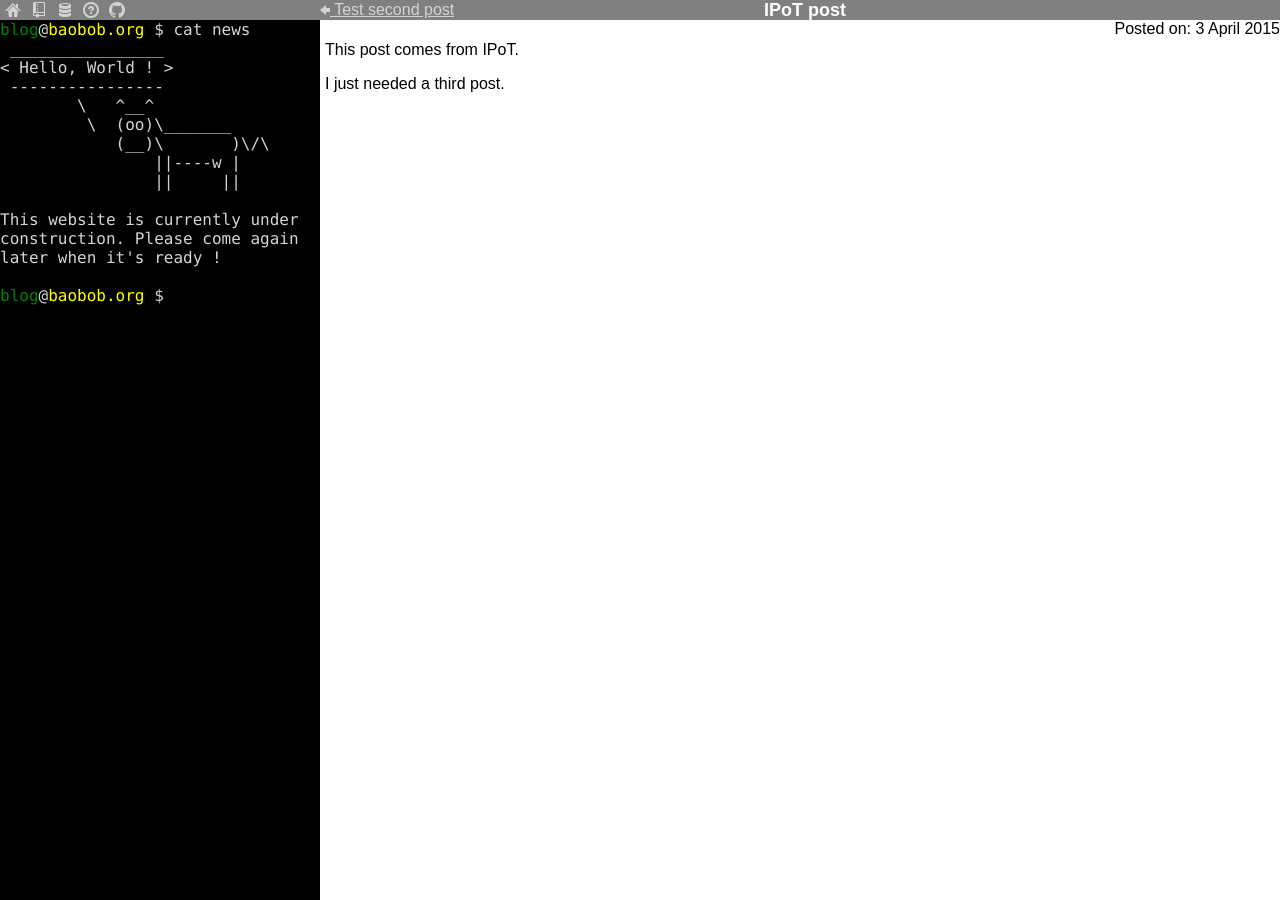
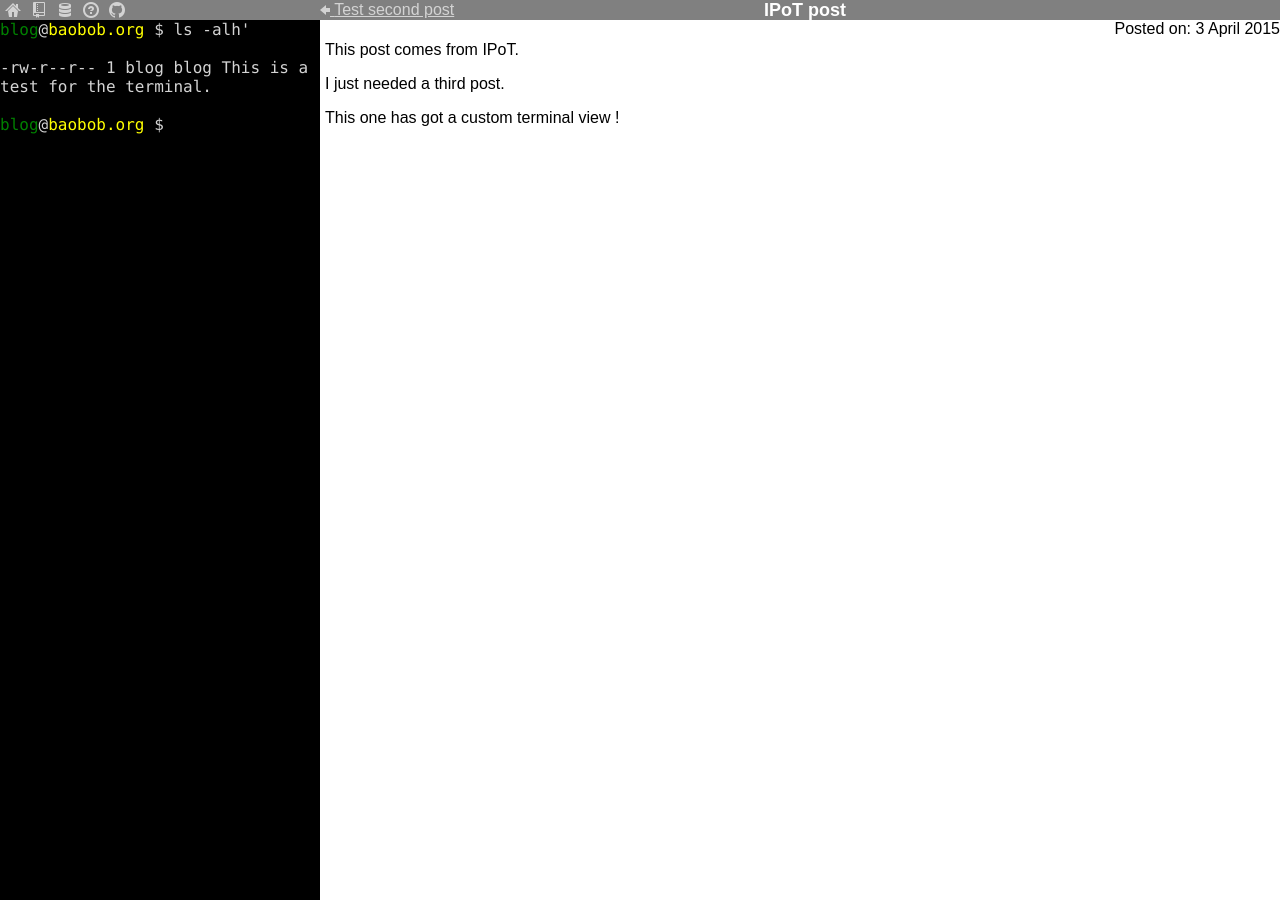
Before and after one commit to guillaumecl/guillaumecl.github.io, a Jekyll site: the page built from _posts/2015-04-03-not-yet.html, in a window 1280 px wide. Built offline with Jekyll 4.4.1, drawn with Linux system fonts in a browser that asks for light colours.

Commit message:
Add a way to add custom terminal views on some posts.
Signed-off-by: Guillaume Clement <gclement@baobob.org>

```diff
--- a/_config.yml
+++ b/_config.yml
@@ -4,3 +4,4 @@ defaults:
       path: "" # an empty string here means all files in the project
     values:
       layout: "master"
+      terminal: "news"
--- a/_includes/news
+++ b/_includes/news
@@ -1,3 +1,4 @@
+{% include prompt %} cat news
  ________________
 < Hello, World ! >
  ----------------
@@ -8,3 +9,5 @@
                 ||     ||
 
 This website is currently under construction. Please come again later when it's ready !
+
+{% include prompt %}
--- /dev/null
+++ b/_includes/prompt
@@ -0,0 +1 @@
+<span style="color:green">blog</span>@<span style="color:yellow">baobob.org</span> $
--- /dev/null
+++ b/_includes/test_term
@@ -0,0 +1,5 @@
+{% include prompt %} ls -alh'
+
+-rw-r--r-- 1 blog blog This is a test for the terminal.
+
+{% include prompt %}
--- a/_layouts/master.html
+++ b/_layouts/master.html
@@ -39,10 +39,7 @@
 			</ul>
 		</div>
 		<div class="layout_left terminal">
-			<pre><span style="color:green">blog</span>@<span style="color:yellow">baobob.org</span> $ cat news
-{% include news %}
-
-<span style="color:green">blog</span>@<span style="color:yellow">baobob.org</span> $ </pre>
+			<pre>{% include {{page.terminal}} %}</pre>
 		</div>
 
 		<div class="layout_right">
--- a/_posts/2015-04-03-not-yet.html
+++ b/_posts/2015-04-03-not-yet.html
@@ -1,6 +1,9 @@
 ---
 title: IPoT post
+terminal: test_term
 ---
 <p>This post comes from IPoT.</p>
 
 <p>I just needed a third post.</p>
+
+<p> This one has got a custom terminal view !</p>
```
